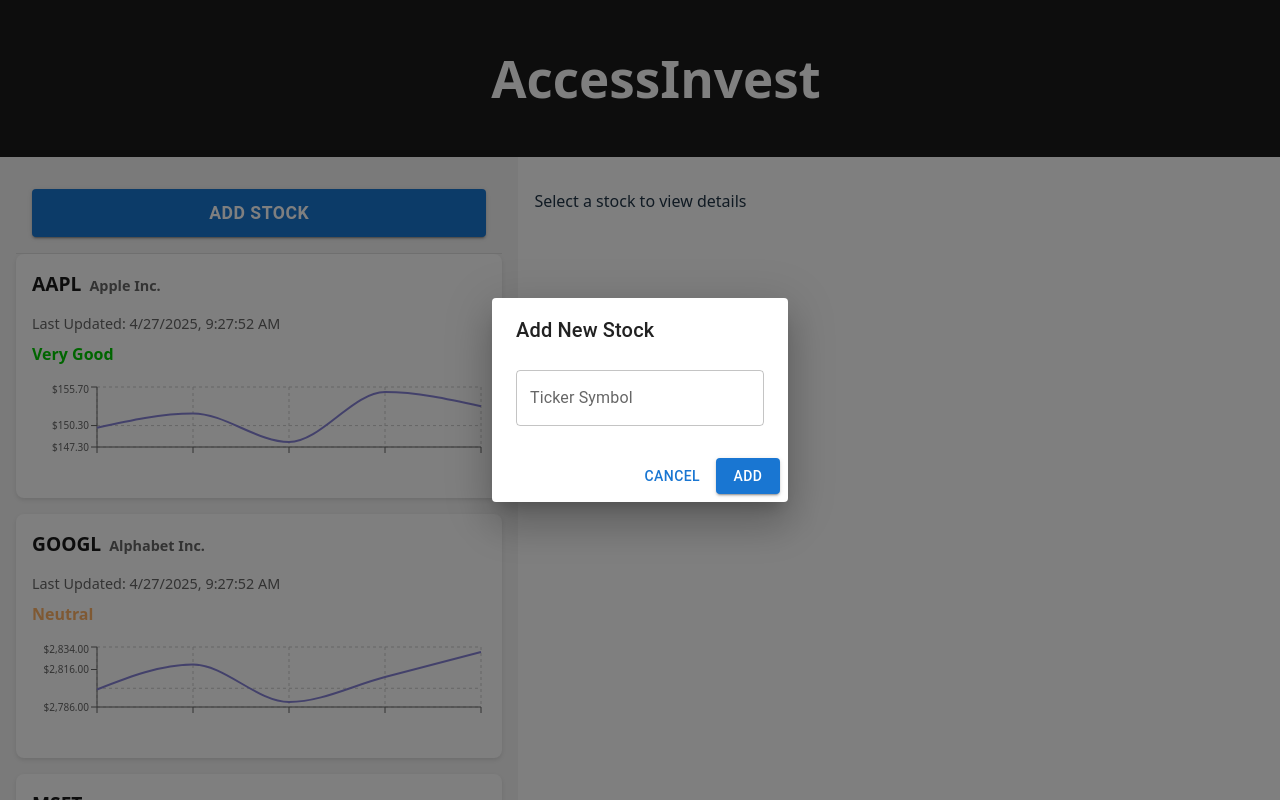
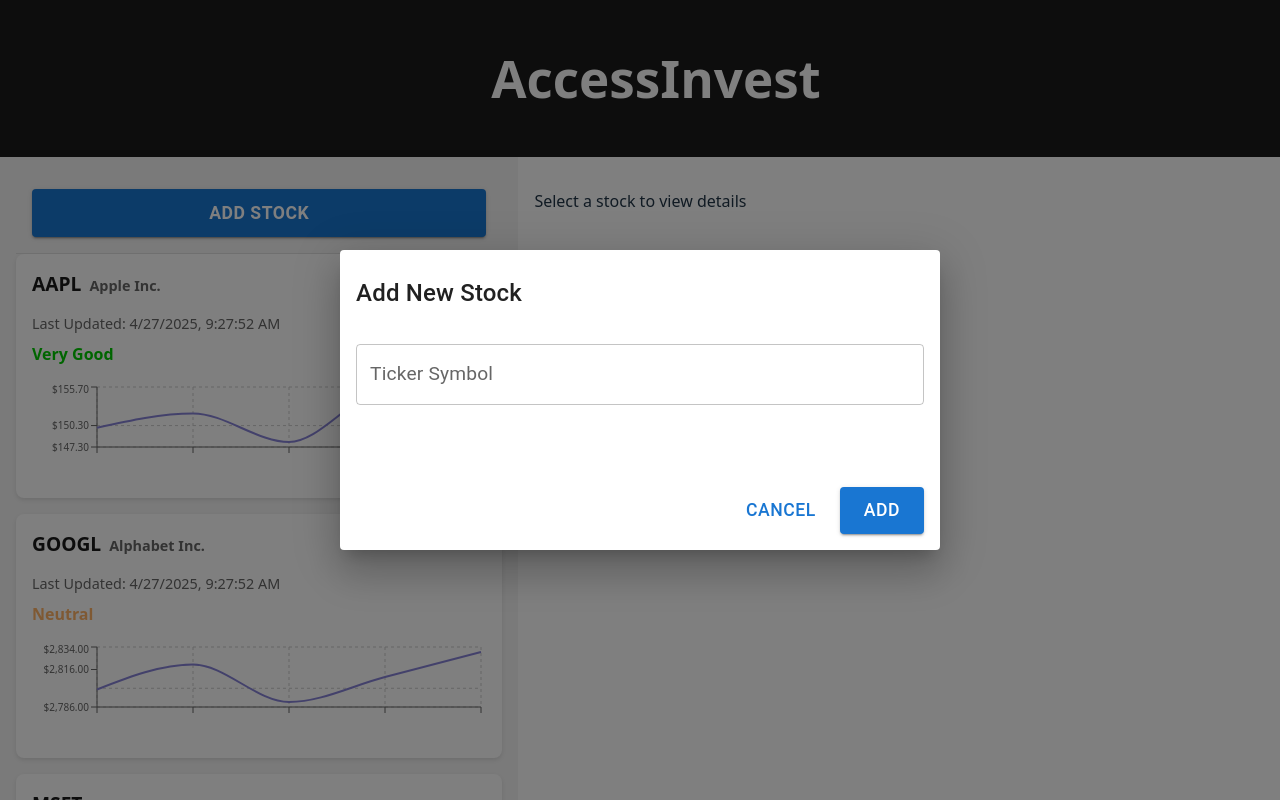
Before and after one commit to Sedan513/morgan, a React (Vite) app in the folder access-invest/: page / in a window 1280 px wide. Both pictures are taken after a click on the button "ADD STOCK". Shown: the top 800 px of the page. Built offline with nearby package versions, Linux system fonts and the light colour scheme.

Commit message:
made the pop-up ui for adding stocks bigger

```diff
--- a/access-invest/src/App.jsx
+++ b/access-invest/src/App.jsx
@@ -155,7 +155,28 @@ function AppContent() {
         </div>
       </div>
 
-      <Dialog open={openAddDialog} onClose={handleCloseAddDialog}>
+      <Dialog
+        open={openAddDialog}
+        onClose={handleCloseAddDialog}
+        maxWidth="sm"
+        fullWidth
+        PaperProps={{
+          sx: {
+            minWidth: '400px',
+            minHeight: '300px',
+            '& .MuiDialogTitle-root': {
+              fontSize: '1.5rem',
+              padding: '24px 16px'
+            },
+            '& .MuiDialogContent-root': {
+              padding: '24px 16px'
+            },
+            '& .MuiDialogActions-root': {
+              padding: '16px'
+            }
+          }
+        }}
+      >
         <DialogTitle>Add New Stock</DialogTitle>
         <DialogContent>
           <TextField
@@ -171,11 +192,29 @@ function AppContent() {
                 handleSubmitNewStock();
               }
             }}
+            sx={{
+              '& .MuiInputBase-root': {
+                fontSize: '1.2rem'
+              },
+              '& .MuiInputLabel-root': {
+                fontSize: '1.2rem'
+              }
+            }}
           />
         </DialogContent>
         <DialogActions>
-          <Button onClick={handleCloseAddDialog}>Cancel</Button>
-          <Button onClick={handleSubmitNewStock} variant="contained" color="primary">
+          <Button
+            onClick={handleCloseAddDialog}
+            sx={{ fontSize: '1.1rem', padding: '8px 16px' }}
+          >
+            Cancel
+          </Button>
+          <Button
+            onClick={handleSubmitNewStock}
+            variant="contained"
+            color="primary"
+            sx={{ fontSize: '1.1rem', padding: '8px 24px' }}
+          >
             Add
           </Button>
         </DialogActions>
```
